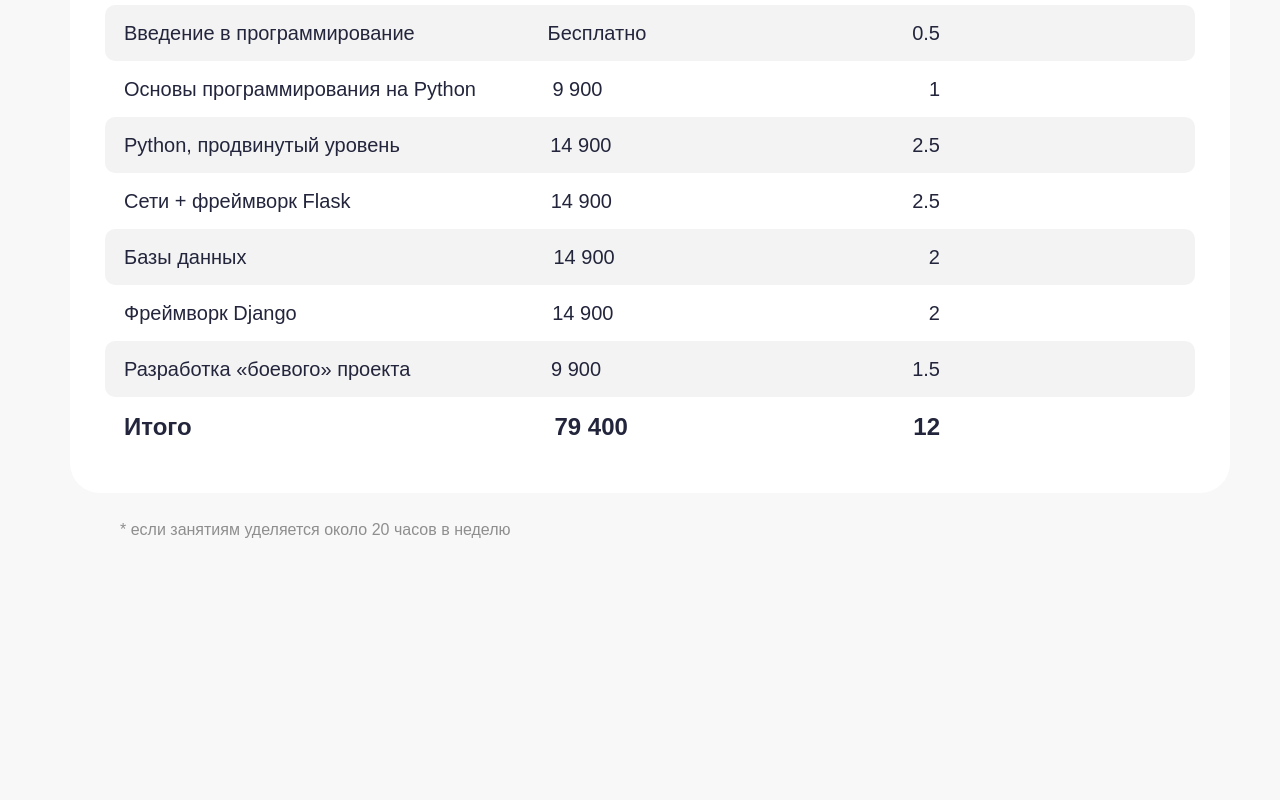
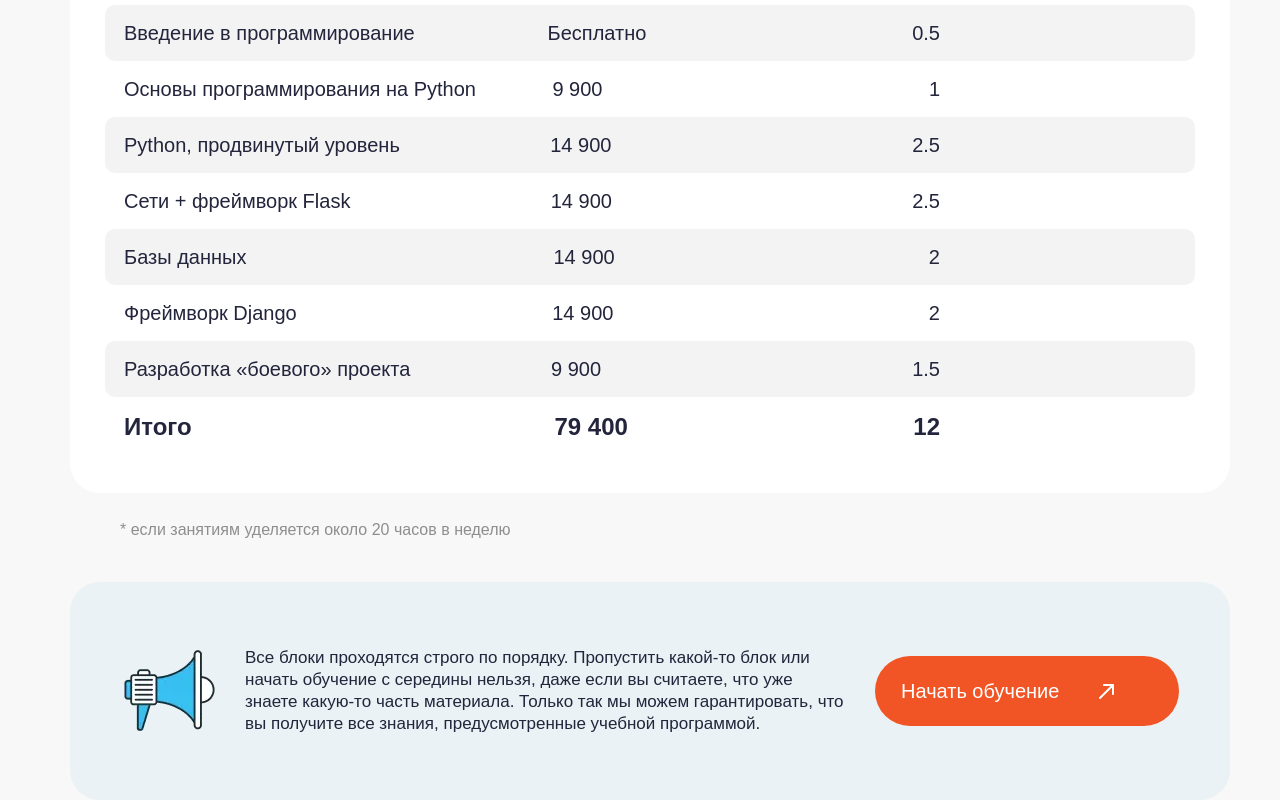
Before and after one commit to Bamser/School, a plain HTML site: page index.html in a window 1280 px wide. Shown: the part 4674-5474 px from the top of the page. Before the commit the page ends 5216 px from the top, so only its background shows below. Drawn offline with Linux system fonts and the light colour scheme.

Commit message:
price fix

```diff
--- a/index.html
+++ b/index.html
@@ -246,6 +246,12 @@
                     </span><span class="nine">79 400</span><span></span>12</div>
             </div>
             <div class="foot">* если занятиям уделяется около 20 часов в неделю</div>
+            <div class="megafon">
+                <div class="megafon__text">Все блоки проходятся строго по порядку. Пропустить какой-то блок или начать
+                    обучение с середины нельзя, даже если вы считаете, что уже знаете какую-то часть материала. Только
+                    так мы можем гарантировать, что вы получите все знания, предусмотренные учебной программой.</div>
+                <button class="megafon__button button">Начать обучение</button>
+            </div>
         </div>
     </section>
     </div>
--- a/scss/_price.scss
+++ b/scss/_price.scss
@@ -91,3 +91,41 @@
     line-height: 1.5;
     color: #8E8E8E;
 }
+
+.megafon {
+    margin-top: 40px;
+    padding: 65px 51px 65px 175px;
+    background-color: #EAF2F5;
+    background-image: url(../image/megafon.webp);
+    background-repeat: no-repeat;
+    background-position:54px 50%;
+    border-radius: 30px;
+    display: flex;
+    align-items: center;
+    &__button {
+        width: 311px;
+        height: 70px;
+        position: relative;
+        padding: 15px 91px 15px 26px;
+        display: block;
+        margin-left: 30px;
+        font-size: 20px;
+        line-height: 1;
+        &::before {
+            content: '';
+            background: url(../image/button__arrow.svg);
+            background-repeat: no-repeat;
+            width: 15px;
+            height: 25px;
+            position: absolute;
+            top: 28px;
+            right: 65px;
+        }
+    }
+    &__text {
+        max-width: 600px;
+        font-weight: 400;
+        font-size: 17px;
+        line-height: 1.3;
+    }
+}
```
Also changed, not shown: css/style.css, image/megafon.webp (added).
